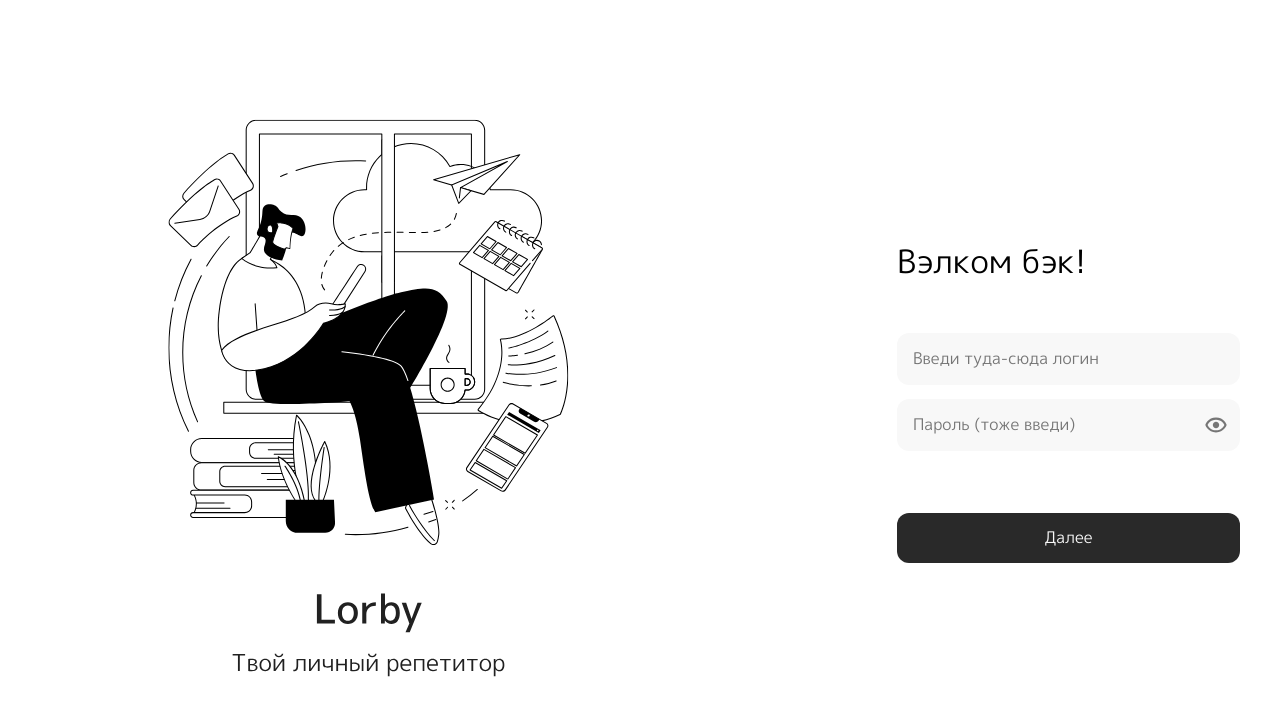
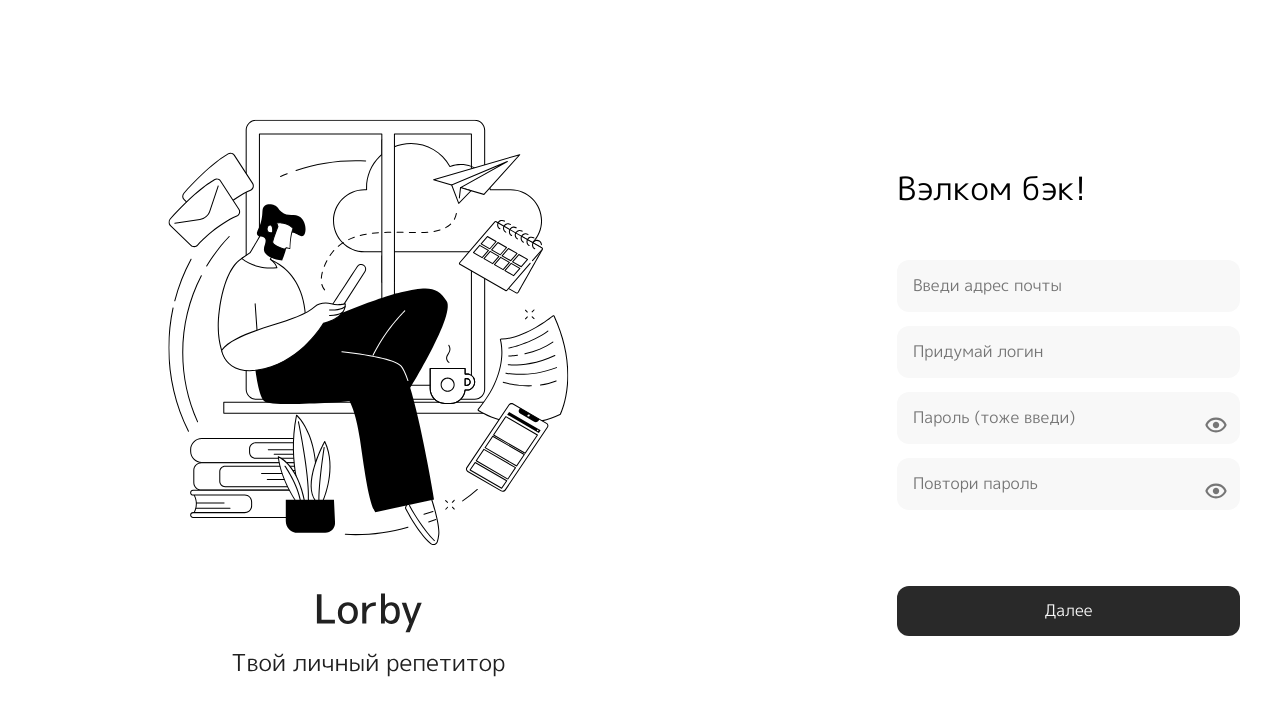
Before and after one commit to DosAb/auth, a React (Vite) app: page / in a window 1280 px wide. Shown: the top 716 px of the page. Built offline with nearby package versions, Linux system fonts and the light colour scheme.

Commit message:
add validation for form

```diff
--- a/src/pages/Register.jsx
+++ b/src/pages/Register.jsx
@@ -6,6 +6,7 @@ import eyeOpenedImg from '/imgs/eye-opened.svg'
 import eyeClosedImg from '/imgs/eye-closed.svg'
 import background from '/imgs/background.svg'
 
+import { basicSchema } from "../schemas"
 
 export default function Register() {
 
@@ -15,42 +16,60 @@ export default function Register() {
   const [errorMessage, setErrorMessage] = useState('')
   const [succes, setSucces] = useState(false)
 
+  const onSubmit = (values, actions)=>{
+    console.log(values)
+  }
+
 
   const [showPassword, setShowPassword] = useState(false);
+  const [showConfirmPassword, setShowConfirmPassword] = useState(false);
 
   const handlePasswordShow = () => setShowPassword(!showPassword);
+  const handleConfirmPasswordShow = () => setShowConfirmPassword(!showConfirmPassword);
 
-  const USER_REGEX = /^[A-z][A-z0-9-_]{3,23}$/;
-
-  const {values, handleBlur, handleChange} = useFormik({
+  const {values, errors, touched, handleBlur, handleChange, handleSubmit, isSubmitting} = useFormik({
     initialValues: {
-      login: "",
-      password: "",
+      email: '',
+      login: '',
+      password: '',
+      confirmPassword: '',
     },
+    validationSchema: basicSchema,
+    onSubmit,
   });
-
-  useEffect(()=>{
-    // useRef.current.focus()
-  },[])
 
   return (
     <>
       <img className="background__img" src={background} alt="background" />
       <div className="form__section">
         <h2>Вэлком бэк!</h2>
-        <form>
+        <form onSubmit={handleSubmit}>
+          {errors.email && touched.email && <p className="error">{errors.email}</p>}
+          <input
+            type='email'
+            className={errors.email && touched.email ? "input-error" : ""}
+            placeholder='Введи адрес почты'
+            name='email'
+            onChange={handleChange}
+            onBlur={handleBlur}
+            value={values.email}
+          />
+          {errors.login && touched.login && <p className="error">{errors.login}</p>}
           <input
             type="text"
+            className={errors.login && touched.login ? "input-error" : ""}
             id="login"
-            placeholder="Введи туда-сюда логин"
+            placeholder="Придумай логин"
             name="login"
             onChange={handleChange}
             onBlur={handleBlur}
             value={values.login}
           />
           <div className="input__container">
+            {errors.password && touched.password && <p className="error">{errors.password}</p>}
             <input
               type={showPassword ? "text" : "password"}
+              className={errors.password && touched.password ? "input-error" : ""}
               placeholder="Пароль (тоже введи)"
               name="password"
               id="password"
@@ -60,11 +79,30 @@ export default function Register() {
             />
             <img
               src={showPassword ? eyeClosedImg : eyeOpenedImg}
-              alt="eye opened"
+              alt="eyeImg"
               onClick={handlePasswordShow}
             />
           </div>
-          <button className="login__btn">Далее</button>
+          <div className="input__container">
+            {errors.confirmPassword && touched.confirmPassword && <p className="error">{errors.confirmPassword}</p>}
+            <input
+              type={showConfirmPassword ? "text" : "password"}
+              className={errors.confirmPassword && touched.confirmPassword ? "input-error" : ""}
+              placeholder='Повтори пароль'
+              name='confirmPassword'
+              id="confirmPassword"
+              onChange={handleChange}
+              onBlur={handleBlur}
+              value={values.confirmPassword}
+            />
+            <img
+              src={showConfirmPassword ? eyeClosedImg : eyeOpenedImg}
+              alt="eyeImg"
+              onClick={handleConfirmPasswordShow}
+            />
+          </div>
+          <button type="submit" className="login__btn">Далее</button>
+          {isSubmitting ? (<h1>submitin</h1>) : ''}
         </form>
       </div>
     </>
--- a/src/schemas/index.js
+++ b/src/schemas/index.js
@@ -1,11 +1,22 @@
 import * as yup from "yup"
 
 const PWD_REGEX = /^(?=.*[a-z])(?=.*[A-Z])(?=.*[0-9])(?=.*[!@#$%]).{5,24}$/;
+const USER_REGEX = /^[A-z][A-z0-9-_]{3,23}$/;
 
 
-const basicSchema = yup.object().shape({
+export const basicSchema = yup.object().shape({
     email: yup.string().email("Please eneter valid email").required("Requiered"),
     age: yup.number().positive().integer().required("Requiered"),
-    password: yup.string().min(5).matches(PWD_REGEX, {message:" Please create stronger password"}).required("Requiered"),
+    login: yup.string().min(5).matches(USER_REGEX, {message: 'Только латинские буквы разрешены'}),
+    // password: yup.string().min(5).matches(PWD_REGEX, {message:" Please create stronger password"}).required("Requiered"),
+    password: yup
+    .string()
+    .min(5, 'От 8 до 15 символов')
+    .max(15, 'От 8 до 15 символов')
+    .matches(/[a-z]/, 'Строчные и прописные буквы')
+    .matches(/[A-Z]/, 'Строчные и прописные буквы')
+    .matches(/\d/, 'Минимум 1 цифра')
+    .matches(/[^a-zA-Z0-9]/, 'Минимум 1 спецсимвол (!, ", #, $...)')
+    .required('Требуется пароль'),
     confirmPassword: yup.string().oneOf([yup.ref("password"), null], "Password must match").required("Required")
 })
--- a/src/styles/login.scss
+++ b/src/styles/login.scss
@@ -25,6 +25,7 @@
         font-weight: 500;
         font-size: 1.6rem;
         line-height: 1.5;
+        margin-bottom: 14px;
     }
 
     img{
@@ -48,6 +49,12 @@
 
 }
 
+input.input-error,
+select.input-error
+{
+    border: 1px solid red;
+}
+
 button{
     margin-top: 62px;
 }
```
